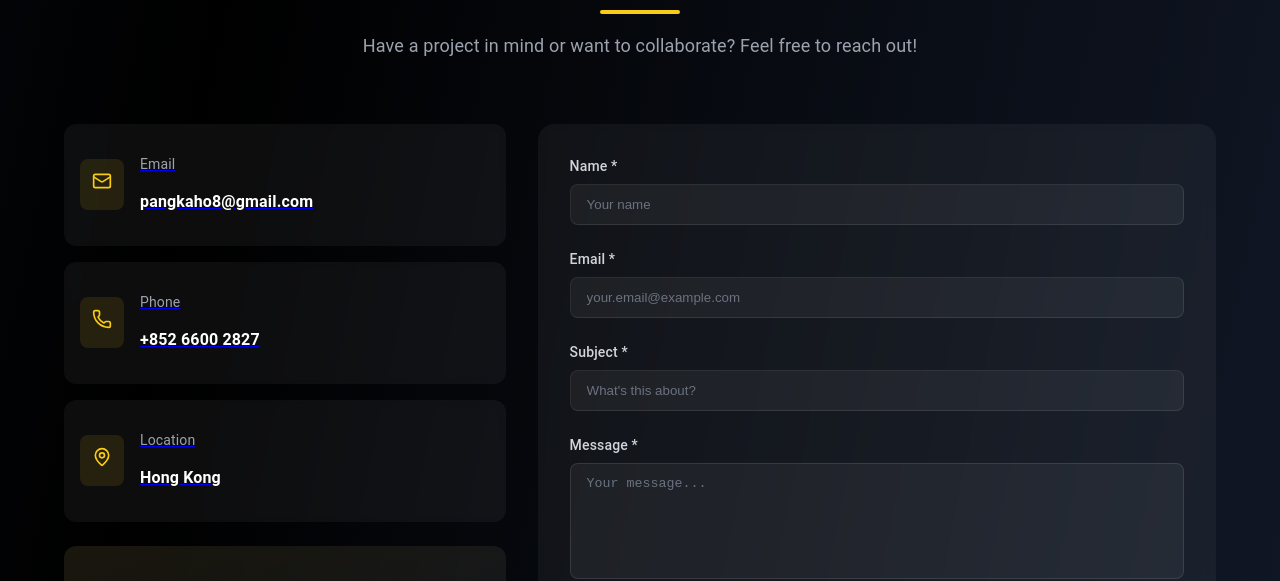
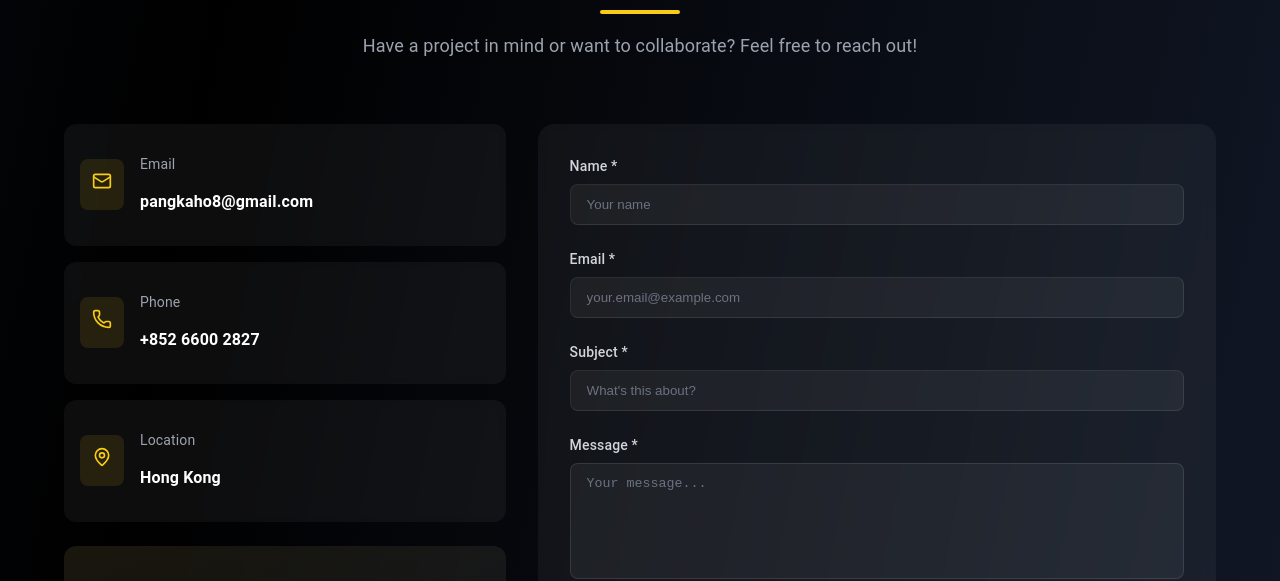
Before and after one commit to KennethPangKah0/Kenneth-website, a React (Create React App) app: page / in a window 1280 px wide. Shown: the part 5280-5861 px from the top of the page. Built offline with nearby package versions, Linux system fonts and the light colour scheme.

Commit message:
remove underline

```diff
--- a/src/components/Contact.tsx
+++ b/src/components/Contact.tsx
@@ -80,10 +80,10 @@ function Contact() {
 						{/* Contact Info Cards */}
 						<div className="space-y-4">
 							{contactInfo.map((item, index) => (
-								<a key={index} href={item.href || '#'} className={`group block relative bg-white/5 backdrop-blur-sm border border-white/10 rounded-xl p-4 transition-all duration-300 hover:bg-white/10 hover:border-yellow-400/50 hover:shadow-lg hover:shadow-yellow-400/10 hover:-translate-y-1 ${!item.href ? 'pointer-events-none' : ''}`}>
+								<a key={index} href={item.href || '#'} className={`no-underline group block relative bg-white/5 backdrop-blur-sm border border-white/10 rounded-xl p-4 transition-all duration-300 hover:bg-white/10 hover:border-yellow-400/50 hover:shadow-lg hover:shadow-yellow-400/10 hover:-translate-y-1 ${!item.href ? 'pointer-events-none' : ''}`}>
 									<div className="absolute inset-0 bg-gradient-to-br from-yellow-400/0 to-yellow-400/0 group-hover:from-yellow-400/5 group-hover:to-transparent rounded-xl transition-all duration-300"></div>
 
-									<div className="relative z-10 flex items-center gap-4">
+									<div className="relative z-10 flex items-center gap-4 ">
 										<div className="p-3 bg-yellow-400/10 rounded-lg text-yellow-400 group-hover:bg-yellow-400 group-hover:text-black transition-all duration-300">{item.icon}</div>
 										<div>
 											<p className="text-sm text-gray-400 mb-1">{item.label}</p>
--- a/tailwind.config.js
+++ b/tailwind.config.js
@@ -1,13 +1,11 @@
 /** @type {import('tailwindcss').Config} */
 module.exports = {
-    content: [
-      "./src/**/*.{js,jsx,ts,tsx}",
-    ],
-    theme: {
-      extend: {},
-    },
-    plugins: [],
-    corePlugins: {
-      preflight: false,
-    },
-  }
+	content: ['./src/**/*.{js,jsx,ts,tsx}'],
+	theme: {
+		extend: {}
+	},
+	plugins: [],
+	corePlugins: {
+		preflight: false
+	}
+};
```
